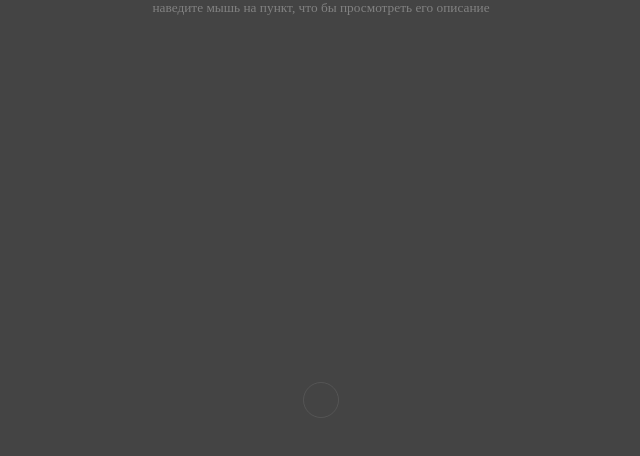
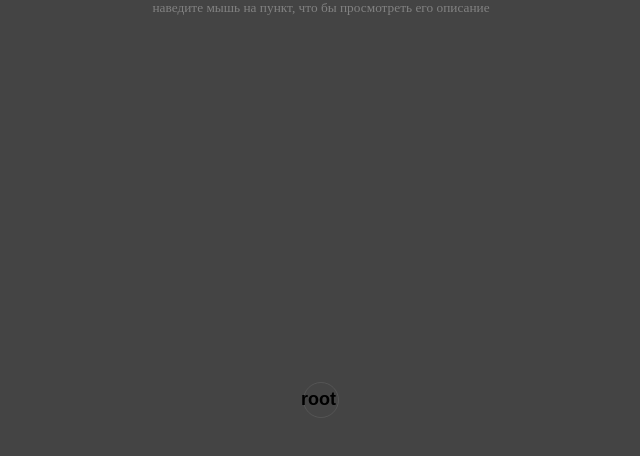
Before and after one commit to impfromliga/even3mindmap, a plain HTML site: page index.html in a window 1280 px wide. Shown: the full height of the page, 319-959 px from the left. Drawn offline with Linux system fonts and the light colour scheme.

Commit message:
last_index_build

```diff
--- a/index.html
+++ b/index.html
@@ -294,7 +294,8 @@ var MindMap = function (map, ids, px, angle, x0, y0) {
         ctx.save();
         if(node[0].mark) for(var m in style.select) ctx[m] = style.select[m]; //if selected node set style
         else for(var m in style.default) ctx[m] = style.default[m];
-        if(da === Math.PI*2) radA = 20; //СВЕРТКА пути! //TODO: опциональность
+        if(node === map) radA = 20; //СВЕРТКА пути! //TODO: опциональность
+        //if(da === Math.PI*2) radA = 20; //СВЕРТКА пути! //TODO: опциональность
         ctx.beginPath();
         if(r)ctx.arc(0, 0, r , a, a+da);
         ctx.arc(0, 0, radA - margin, a+da, a, true);
@@ -303,12 +304,12 @@ var MindMap = function (map, ids, px, angle, x0, y0) {
         ctx.stroke();
         ctx.restore();
 
-        if(da !== Math.PI*2){ //СВЕРТКА пути! //TODO: опциональность
+        //if(da !== Math.PI*2){ //СВЕРТКА пути! //TODO: опциональность
             ctx.rotate(a+da/2); //TODO: one transform // +da/2 cos vertical centred
             ctx.translate(radA - w/2 - margin, 0);
             if(Math.cos(a+da/2) < 0) ctx.scale(-1,-1);
             ctx.fillText(name, 0, 0);
-        }
+        //}
         ctx.restore();
 
         if(lim <= 0)return;
```
